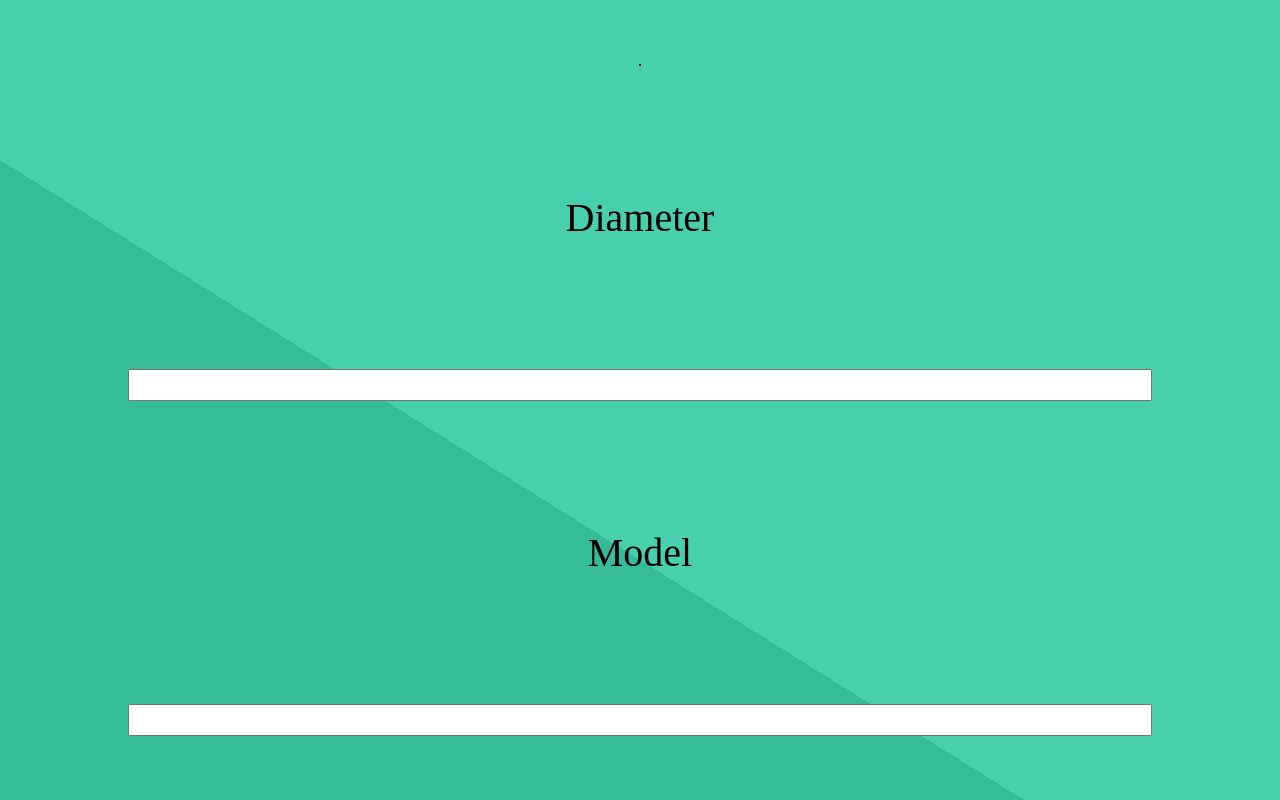
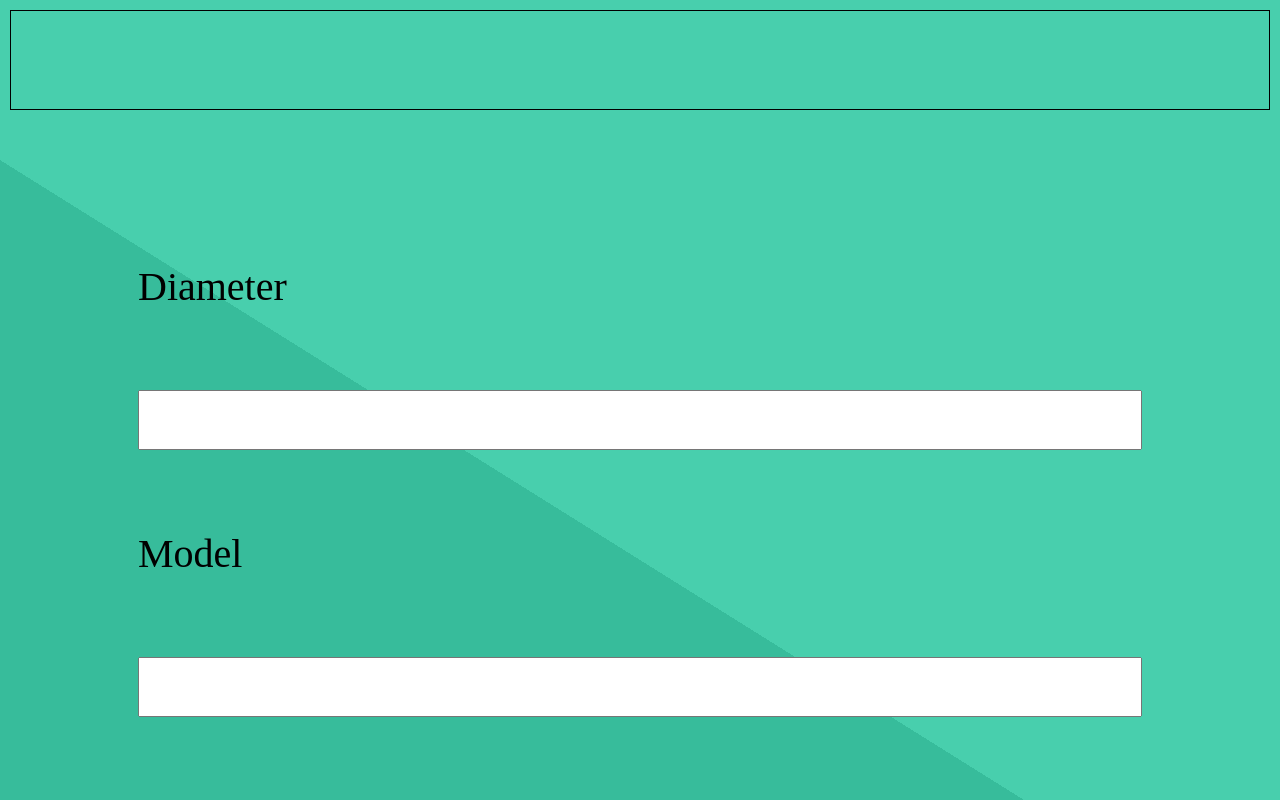
Before and after one commit to 282000ypk/shaftcalc, a plain HTML site: page index.html in a window 1280 px wide. Drawn offline with Linux system fonts and the light colour scheme.

Commit message:
Update index.html

```diff
--- a/index.html
+++ b/index.html
@@ -11,34 +11,48 @@
 
             .container
             {
-                height: 100vh;
-                width: 100vw;
+                min-height: 100vh;
+                min-width: 100vw;
                 background: linear-gradient(to bottom left,#48cfad 60%,#37bc9b 40%);
                 display: flex;
                 justify-content: center;
-                align-items: center;
+                padding: 10px;
                 flex-wrap: wrap;
             }
 
-            .container label
+            .data
+            {
+
+                display: flex;
+                justify-content: left;
+                margin: 0 10vw;
+                flex: 1 1 100%;
+                font-size: 40px;
+                flex-wrap: wrap;
+            }
+            .data input, label
+            {
+                width: 100%;
+                font-size: 1em;
+                display: flex;
+                align-items: center;
+                height: 1.5em;
+            }
+            .data input
+            {
+                padding-left: 0.25em;
+            }
+            #result
             {
                 display: flex;
                 justify-content: center;
                 align-items: center;
-                flex: 1 1 100%;
-                font-size: 40px;
-            }
-            .container input
-            {
-                flex: 1 1 100%;
-                margin: 0 10vw;
-                font-size: 1.5em;
-            }
-
-            #result
-            {
-                font-size: 40px;
+                height: 100px;
+                font-size: 30px;
                 border: 1px solid;
+                padding-left: 10px;
+                width: 100%;
+                overflow: hidden;
             }
         </style>
     </head>
@@ -47,8 +61,13 @@
             <div id="result">
 
             </div>
-            <label for="diameter">Diameter</label><input type="number" id="diameter" onkeyup="calc()">
-            <label for="model">Model</label><input type="number" id="model" onkeyup="calc()">
+            <div class="data">
+                <label for="diameter">Diameter</label><input type="number" id="diameter" onkeyup="calc()">
+            </div>
+            <div class="data">
+                <label for="model">Model</label><input type="number" id="model" onkeyup="calc()">
+            </div>
+
 
         </div>
 
```
